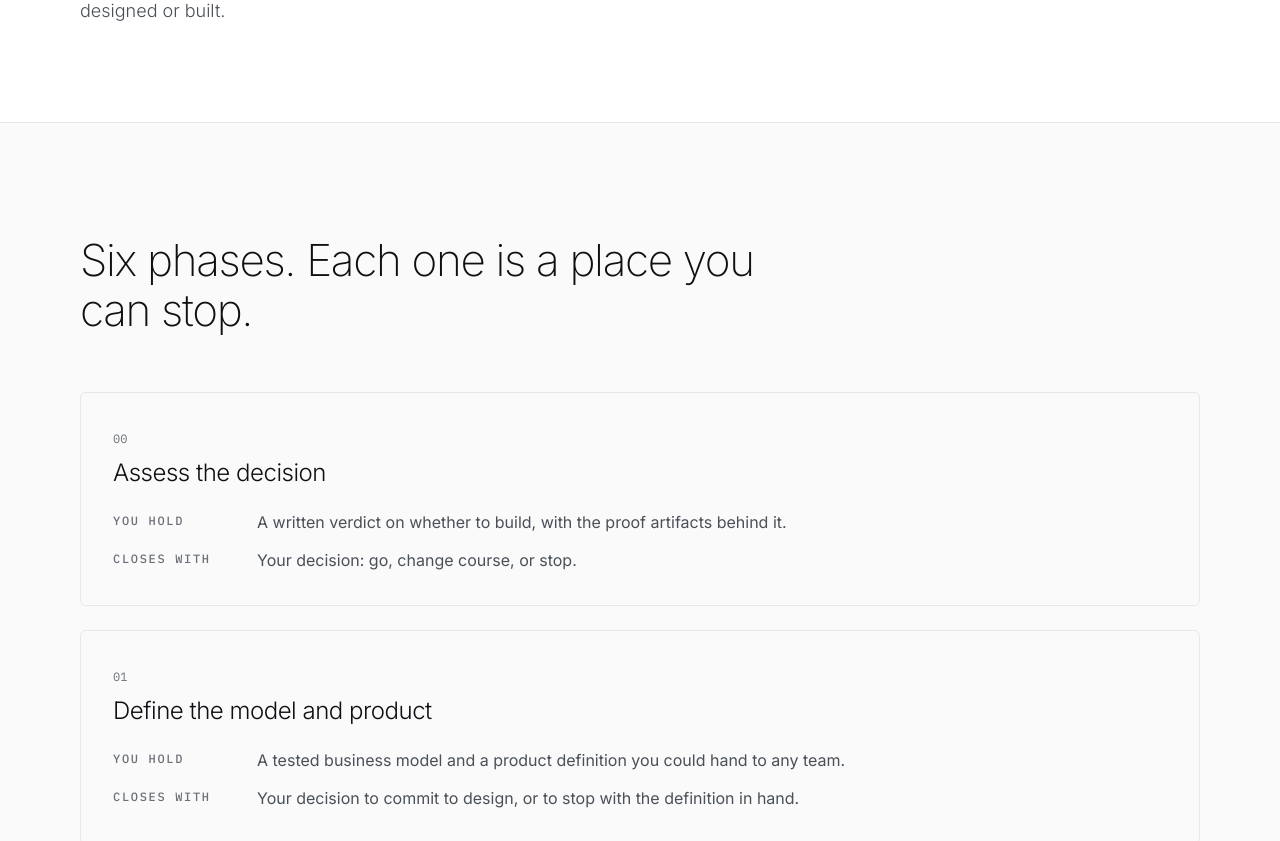
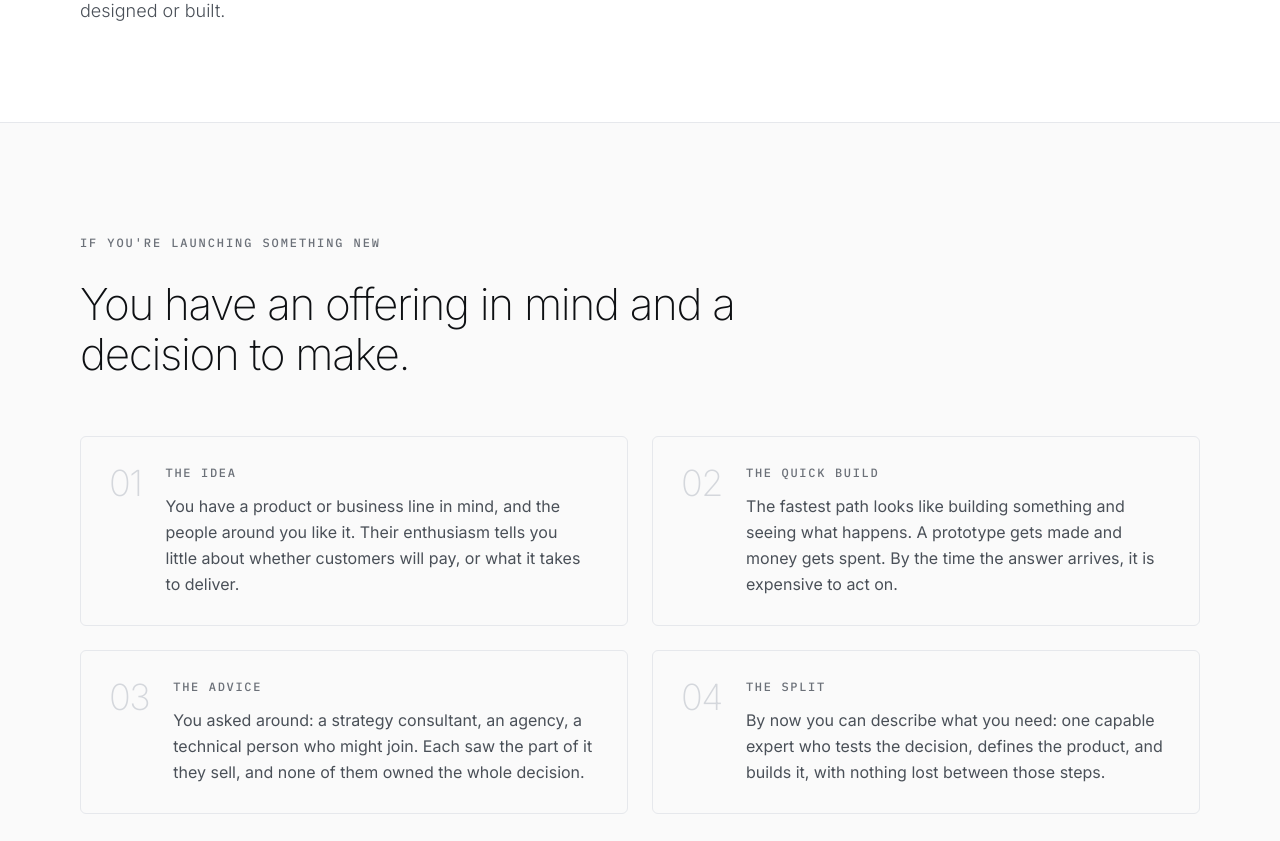
Before and after one commit to jasoncookdesign/jason-cook-design-website, a Next.js app: page /engagements/offering in a window 1280 px wide. Shown: the part 780-1621 px from the top of the page. Built offline with nearby package versions, Linux system fonts and the light colour scheme.

Commit message:
feat: add a drafted problem section to the Offering Engagement page

```diff
--- a/app/engagements/offering/page.tsx
+++ b/app/engagements/offering/page.tsx
@@ -1,5 +1,6 @@
 // DRAFT — Jason to edit
 import OfferingHero from "@/components/engagements/offering/OfferingHero";
+import OfferingProblem from "@/components/engagements/offering/OfferingProblem";
 import OfferingPhases from "@/components/engagements/offering/OfferingPhases";
 import OfferingPortability from "@/components/engagements/offering/OfferingPortability";
 import OfferingPricing from "@/components/engagements/offering/OfferingPricing";
@@ -15,6 +16,7 @@ export default function OfferingEngagementPage() {
   return (
     <>
       <OfferingHero />
+      <OfferingProblem />
       <OfferingPhases />
       <OfferingPortability />
       <OfferingPricing />
--- /dev/null
+++ b/components/engagements/offering/OfferingProblem.tsx
@@ -0,0 +1,58 @@
+// DRAFT — Jason to edit
+const problemCards = [
+  {
+    n: "01",
+    label: "The idea",
+    body: "You have a product or business line in mind, and the people around you like it. Their enthusiasm tells you little about whether customers will pay, or what it takes to deliver.",
+  },
+  {
+    n: "02",
+    label: "The quick build",
+    body: "The fastest path looks like building something and seeing what happens. A prototype gets made and money gets spent. By the time the answer arrives, it is expensive to act on.",
+  },
+  {
+    n: "03",
+    label: "The advice",
+    body: "You asked around: a strategy consultant, an agency, a technical person who might join. Each saw the part of it they sell, and none of them owned the whole decision.",
+  },
+  {
+    n: "04",
+    label: "The split",
+    body: "By now you can describe what you need: one capable expert who tests the decision, defines the product, and builds it, with nothing lost between those steps.",
+  },
+];
+
+export default function OfferingProblem() {
+  return (
+  <section className="border-t border-border bg-surface">
+    <div className="mx-auto max-w-[1200px] px-6 py-24 sm:px-10 sm:py-28">
+      <p className="mb-7 font-mono text-xs font-medium uppercase tracking-[0.16em] text-muted-foreground">
+        If you&apos;re launching something new
+      </p>
+      <h2 className="max-w-[720px] text-3xl font-extralight tracking-[-0.03em] text-ink sm:text-[44px] sm:leading-[1.15]">
+        You have an offering in mind and a decision to make.
+      </h2>
+      <div className="mt-14 grid gap-6 sm:grid-cols-2">
+        {problemCards.map((card) => (
+          <div
+            key={card.label}
+            className="flex items-start gap-6 rounded-[6px] border border-border p-7"
+          >
+            <span className="flex-shrink-0 font-sans text-4xl font-extralight leading-none tracking-[-0.04em] text-ghost">
+              {card.n}
+            </span>
+            <div>
+              <p className="font-mono text-xs font-medium uppercase tracking-[0.14em] text-muted-foreground">
+                {card.label}
+              </p>
+              <p className="mt-3 font-sans text-base leading-relaxed text-body">
+                {card.body}
+              </p>
+            </div>
+          </div>
+        ))}
+      </div>
+    </div>
+  </section>
+  );
+}
```
Also changed, not shown: 2 other files (tests, documents, lock files or other folders).
